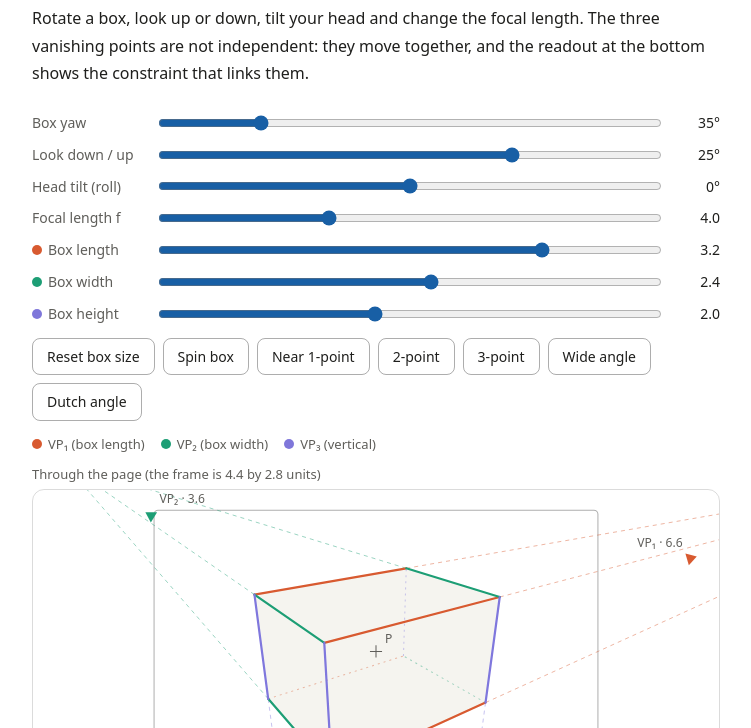
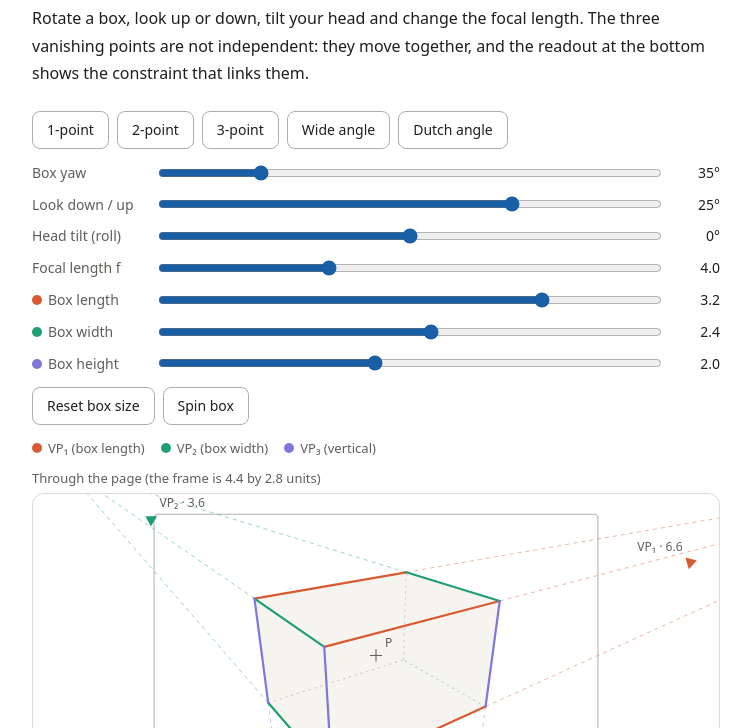
Before and after one commit to TheOnlyMrFlow/vp-explorer, a website with bundled scripts: page index.html in a window 1280 px wide. Shown: the part 72-800 px from the top of the page, without its empty margins (264-1015 px from the left). Built offline with nearby package versions, Linux system fonts and the light colour scheme.

Commit message:
feat: better ux

```diff
--- a/index.html
+++ b/index.html
@@ -24,6 +24,13 @@
       </header>
 
       <section class="controls" aria-label="Controls">
+        <div class="button-row" role="group" aria-label="Presets">
+          <button type="button" data-preset="one-point">1-point</button>
+          <button type="button" data-preset="two-point">2-point</button>
+          <button type="button" data-preset="three-point">3-point</button>
+          <button type="button" data-preset="wide-angle">Wide angle</button>
+          <button type="button" data-preset="dutch-angle">Dutch angle</button>
+        </div>
         <div class="control-row">
           <label for="yaw">Box yaw</label>
           <input id="yaw" type="range" min="0" max="180" step="0.1" value="35" />
@@ -62,11 +69,6 @@
         <div class="button-row">
           <button id="reset-size" type="button">Reset box size</button>
           <button id="spin" type="button" aria-pressed="false">Spin box</button>
-          <button type="button" data-preset="near-one-point">Near 1-point</button>
-          <button type="button" data-preset="two-point">2-point</button>
-          <button type="button" data-preset="three-point">3-point</button>
-          <button type="button" data-preset="wide-angle">Wide angle</button>
-          <button type="button" data-preset="dutch-angle">Dutch angle</button>
         </div>
         <ul class="legend">
           <li><span class="swatch swatch-1"></span>VP₁ (box length)</li>
--- a/js/main.js
+++ b/js/main.js
@@ -12,7 +12,7 @@ const SPIN_STEP_DEGREES = 0.35;
 const FULL_TO_HALF_SIZE_RATIO = 2;
 
 const PRESETS = Object.freeze({
-  'near-one-point': { yaw: 10, tilt: 0, roll: 0, focal: 4 },
+  'one-point': { yaw: 0, tilt: 0, roll: 0, focal: 4 },
   'two-point': { yaw: 35, tilt: 0, roll: 0, focal: 4 },
   'three-point': { yaw: 35, tilt: 35, roll: 0, focal: 4 },
   'wide-angle': { yaw: 35, tilt: 25, roll: 0, focal: 2 },
```
